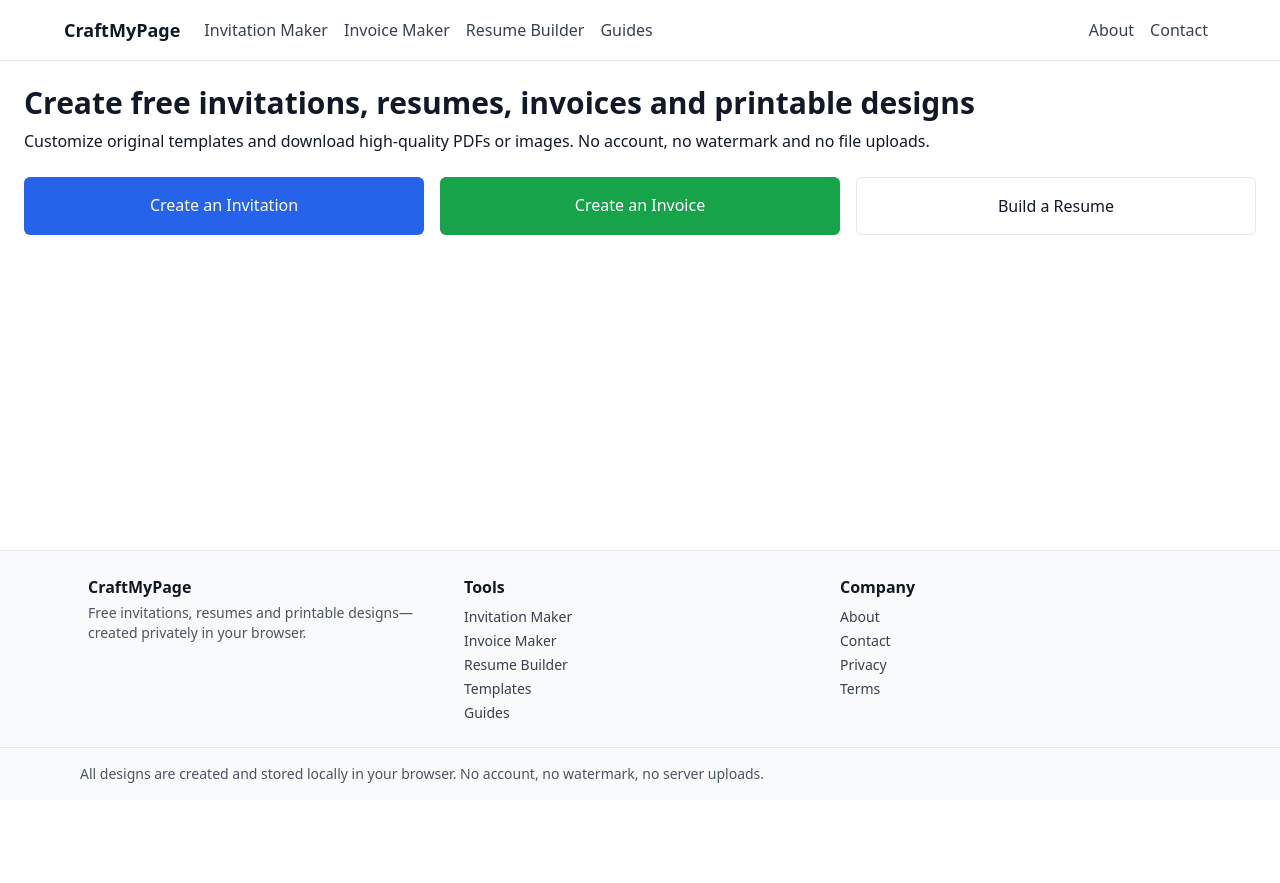
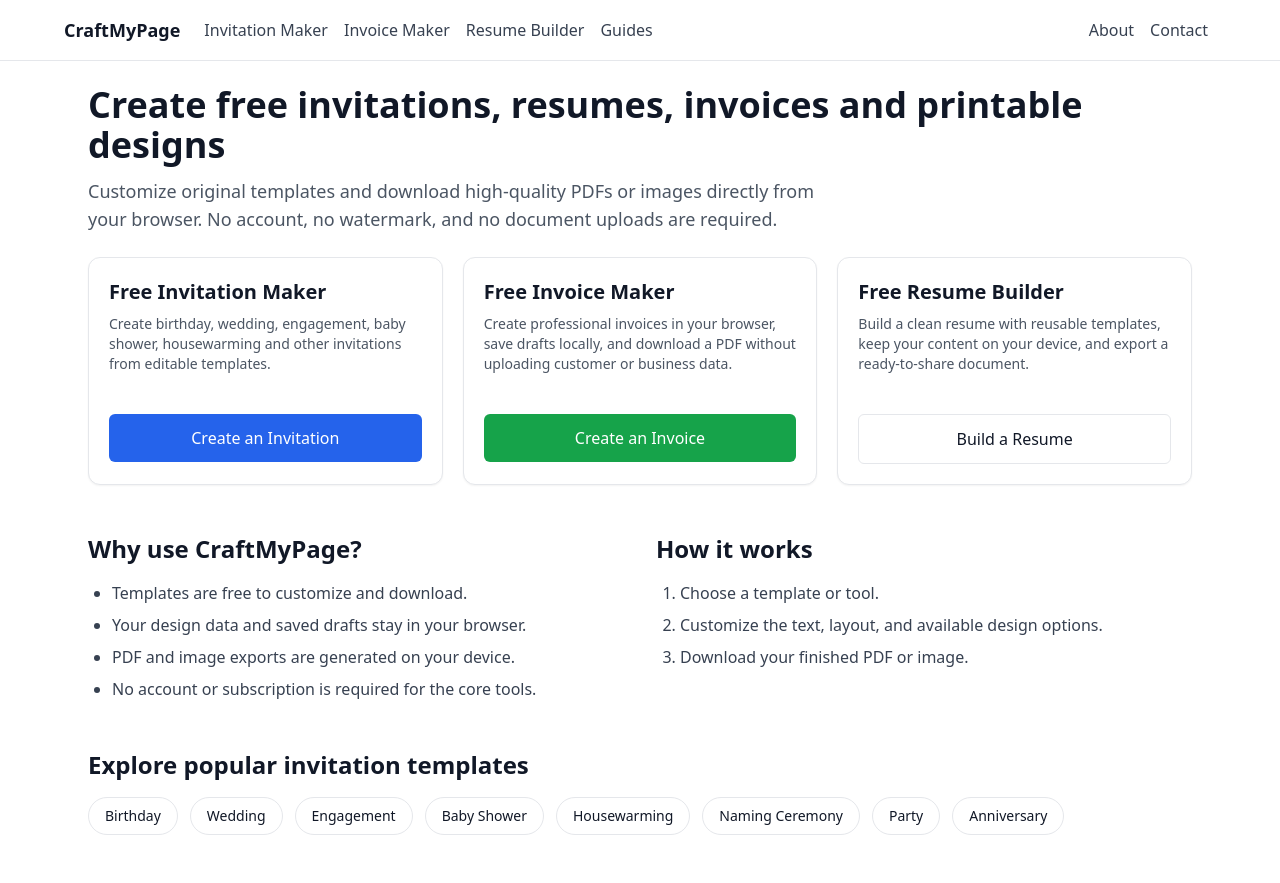
Before and after one commit to nagapurinarayana-ship-it/craftmypage, a React (Vite) app: page / in a window 1280 px wide. Shown: the top 883 px of the page. Before the commit the page ends 800 px from the top, so only its background shows below. Built offline with nearby package versions, Linux system fonts and the light colour scheme.

Commit message:
Improve homepage search content and navigation

```diff
--- a/src/pages/HomePage.tsx
+++ b/src/pages/HomePage.tsx
@@ -1,35 +1,114 @@
 import { Link } from 'react-router-dom'
+
+const tools = [
+  {
+    href: '/tools/invitation-maker',
+    title: 'Free Invitation Maker',
+    description:
+      'Create birthday, wedding, engagement, baby shower, housewarming and other invitations from editable templates.',
+    cta: 'Create an Invitation',
+    className: 'bg-blue-600 text-white hover:bg-blue-700',
+  },
+  {
+    href: '/tools/invoice-maker',
+    title: 'Free Invoice Maker',
+    description:
+      'Create professional invoices in your browser, save drafts locally, and download a PDF without uploading customer or business data.',
+    cta: 'Create an Invoice',
+    className: 'bg-green-600 text-white hover:bg-green-700',
+  },
+  {
+    href: '/tools/resume-builder',
+    title: 'Free Resume Builder',
+    description:
+      'Build a clean resume with reusable templates, keep your content on your device, and export a ready-to-share document.',
+    cta: 'Build a Resume',
+    className: 'border hover:bg-gray-50',
+  },
+]
 
 export default function HomePage() {
   return (
-    <div className="p-6">
-      <h1 className="text-3xl font-bold">Create free invitations, resumes, invoices and printable designs</h1>
-      <p className="mt-2">
-        Customize original templates and download high-quality PDFs or images. No account,
-        no watermark and no file uploads.
+    <div className="max-w-6xl mx-auto p-6 space-y-12">
+      <section>
+        <h1 className="text-3xl sm:text-4xl font-bold">
+          Create free invitations, resumes, invoices and printable designs
+        </h1>
+        <p className="mt-3 max-w-3xl text-gray-600 text-lg">
+          Customize original templates and download high-quality PDFs or images directly from your browser.
+          No account, no watermark, and no document uploads are required.
         </p>
-      <div className="mt-6 space-y-4">
-        <div className="grid grid-cols-1 sm:grid-cols-3 gap-4">
+        <div className="mt-6 grid grid-cols-1 md:grid-cols-3 gap-5">
+          {tools.map((tool) => (
+            <article key={tool.href} className="border rounded-xl p-5 bg-white shadow-sm">
+              <h2 className="text-xl font-semibold">{tool.title}</h2>
+              <p className="mt-2 text-sm text-gray-600 min-h-20">{tool.description}</p>
               <Link
-            to="/tools/invitation-maker"
-            className="block p-4 bg-blue-600 text-white rounded-md hover:bg-blue-700 text-center font-medium"
+                to={tool.href}
+                className={`mt-5 block rounded-md px-4 py-3 text-center font-medium transition-colors ${tool.className}`}
               >
-            Create an Invitation
+                {tool.cta}
               </Link>
+            </article>
+          ))}
+        </div>
+      </section>
+
+      <section className="grid grid-cols-1 lg:grid-cols-2 gap-8">
+        <div>
+          <h2 className="text-2xl font-semibold">Why use CraftMyPage?</h2>
+          <ul className="mt-4 list-disc pl-6 space-y-2 text-gray-700">
+            <li>Templates are free to customize and download.</li>
+            <li>Your design data and saved drafts stay in your browser.</li>
+            <li>PDF and image exports are generated on your device.</li>
+            <li>No account or subscription is required for the core tools.</li>
+          </ul>
+        </div>
+        <div>
+          <h2 className="text-2xl font-semibold">How it works</h2>
+          <ol className="mt-4 list-decimal pl-6 space-y-2 text-gray-700">
+            <li>Choose a template or tool.</li>
+            <li>Customize the text, layout, and available design options.</li>
+            <li>Download your finished PDF or image.</li>
+          </ol>
+        </div>
+      </section>
+
+      <section>
+        <h2 className="text-2xl font-semibold">Explore popular invitation templates</h2>
+        <div className="mt-4 flex flex-wrap gap-3">
+          {[
+            ['birthday', 'Birthday'],
+            ['wedding', 'Wedding'],
+            ['engagement', 'Engagement'],
+            ['baby', 'Baby Shower'],
+            ['housewarming', 'Housewarming'],
+            ['naming', 'Naming Ceremony'],
+            ['party', 'Party'],
+            ['anniversary', 'Anniversary'],
+          ].map(([slug, label]) => (
             <Link
-            to="/tools/invoice-maker"
-            className="block p-4 bg-green-600 text-white rounded-md hover:bg-green-700 text-center font-medium"
+              key={slug}
+              to={`/invitations/${slug}`}
+              className="border rounded-full px-4 py-2 text-sm hover:bg-gray-50"
             >
-            Create an Invoice
+              {label}
             </Link>
-          <Link
-            to="/tools/resume-builder"
-            className="block p-4 border rounded-md hover:bg-gray-50 text-center font-medium"
-          >
-            Build a Resume
-          </Link>
+          ))}
         </div>
+      </section>
+
+      <section className="border rounded-xl p-6 bg-gray-50">
+        <h2 className="text-2xl font-semibold">Create privately in your browser</h2>
+        <p className="mt-2 text-gray-700">
+          CraftMyPage is designed around local browser processing. We do not require you to upload
+          invitation photos, resume content, or invoice data to use the core editors.
+        </p>
+        <div className="mt-4 flex flex-wrap gap-4 text-sm">
+          <Link to="/privacy" className="text-blue-700 underline">Read the Privacy Policy</Link>
+          <Link to="/guides" className="text-blue-700 underline">Read our guides</Link>
         </div>
+      </section>
     </div>
   )
 }
```
Lines whose indentation alone changed are shown as unchanged.
